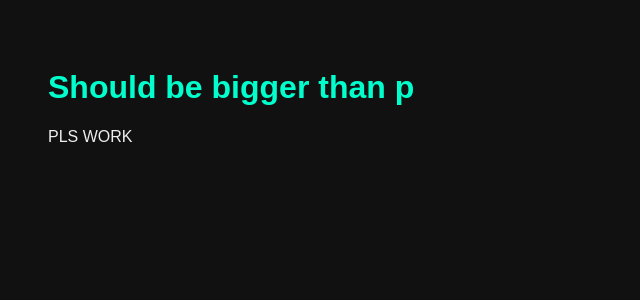
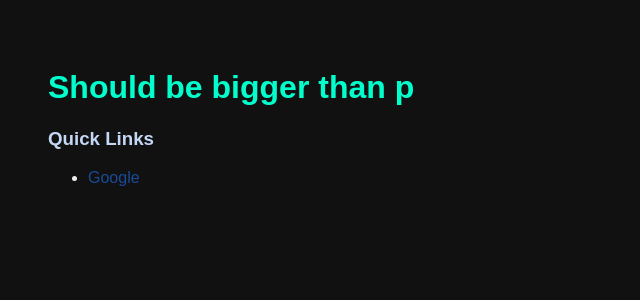
Before and after one commit to Willgob/Personal-Dashboard, a Flask app: page / in a window 1280 px wide. Shown: the top 300 px of the page, without its empty margins (0-640 px from the left). Run offline with Flask 3, Linux system fonts and the light colour scheme.

Commit message:
added start non interacticve grid

```diff
--- a/static/style.css
+++ b/static/style.css
@@ -8,3 +8,37 @@ body {
 h1 {
     color: #00ffcc;
 }
+
+.dashboard {
+    display: grid;
+    grid-template-columns: repeat(auto-fit, minmax(250px, 1fr));
+    gap: 16px;
+    margin-top: 35px;
+}
+
+.widget {
+    background-color: #3d3535;
+    border-radius: 3px;
+    padding: 15px;
+    box-shadow: 0 2px 5px rgba(0, 0, 0, 0.4);
+}
+
+.widget-header {
+    font-weight: bold;
+    margin-bottom: 10px;
+    color: #c4d7f5;
+}
+
+.widget-content li {
+    margin-bottom: 8px;
+}
+
+.widget-content a {
+    color:#1a4b99;
+    text-decoration: none;
+}
+
+.widget-content a:hover {
+    cursor: pointer;
+    text-decoration: underline;
+}
--- a/templates/index.html
+++ b/templates/index.html
@@ -8,6 +8,20 @@
 </head>
 <body>
     <h1> Should be bigger than p</h1>
-    <p>PLS WORK</p>
+
+    <div class="Dashboard">
+        <div class="Widget">
+            <div class="widget-header">
+                <h3>Quick Links</h3>
+            </div>
+            <div class="widget-content">
+                <ul>
+                    <li><a href="https://google.com.au" target="_blank">Google</a></li>
+                </ul>
+            </div>
+        </div>
+    </div>
+
+
 </body>
 </html>
```
